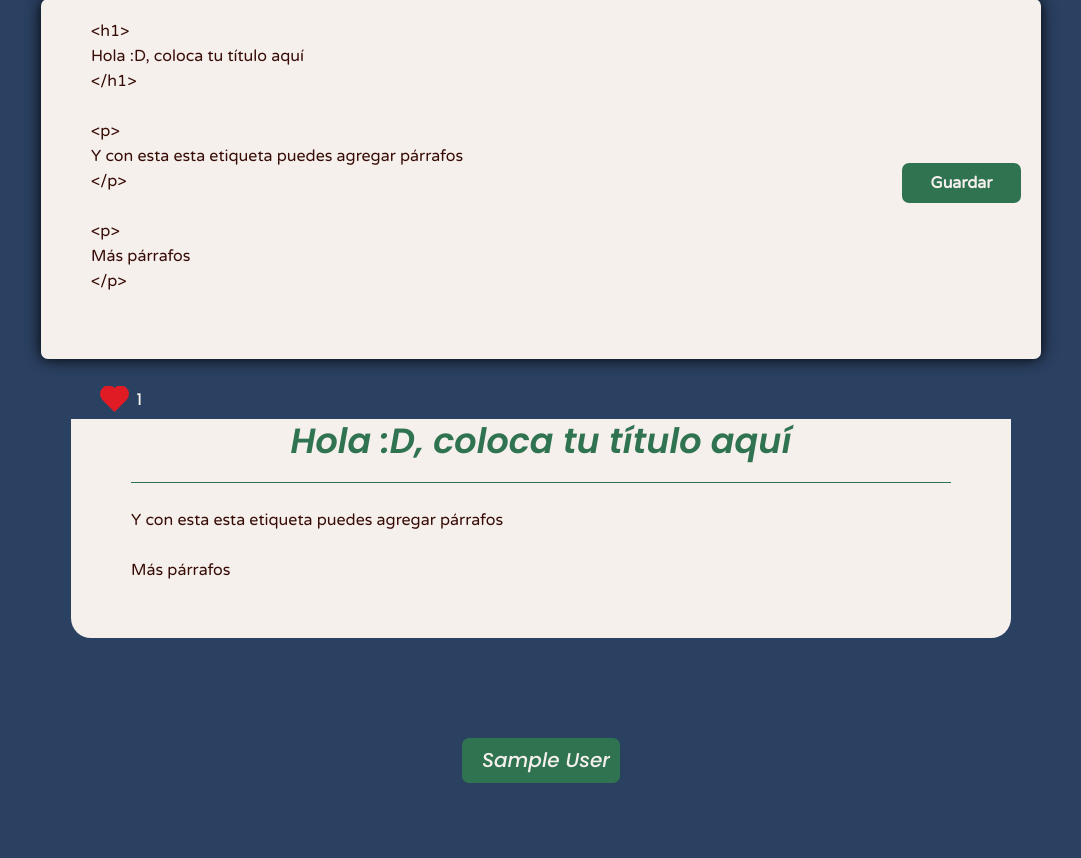
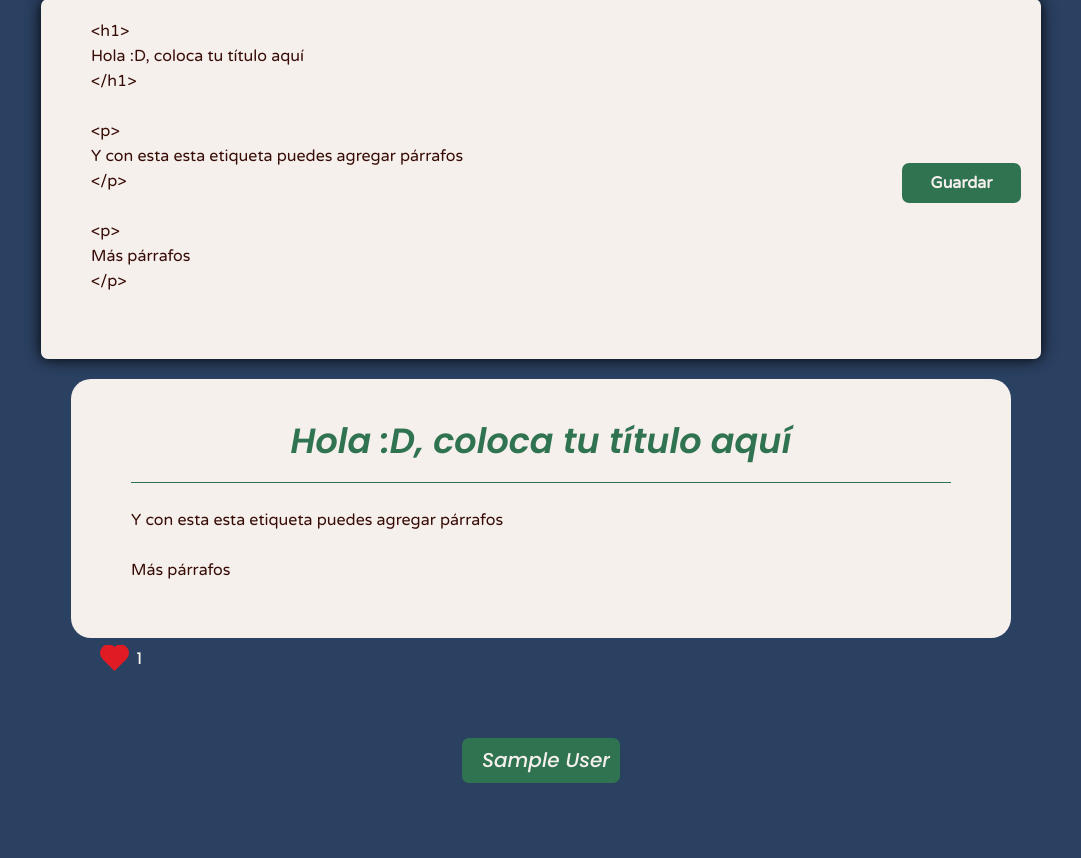
Before and after one commit to angeldavidhurtado/ingenium, a Node server app: page /new in a window 1280 px wide. Shown: the part 589-1447 px from the top of the page, without its empty margins (99-1180 px from the left). Run offline with Node 20, Linux system fonts and the light colour scheme; the visitor is signed in with stand-in values (Sample User, id 1); some libraries are stand-ins or nearby versions; some web fonts are replaced.

Commit message:
footer article

```diff
--- a/src/public/css/components/post_author.css
+++ b/src/public/css/components/post_author.css
@@ -292,6 +292,7 @@ body {
 	max-width: 940px;
 	margin: auto;
 	position: relative;
+	overflow: hidden;
 }
 
 .publication .controles {
```
